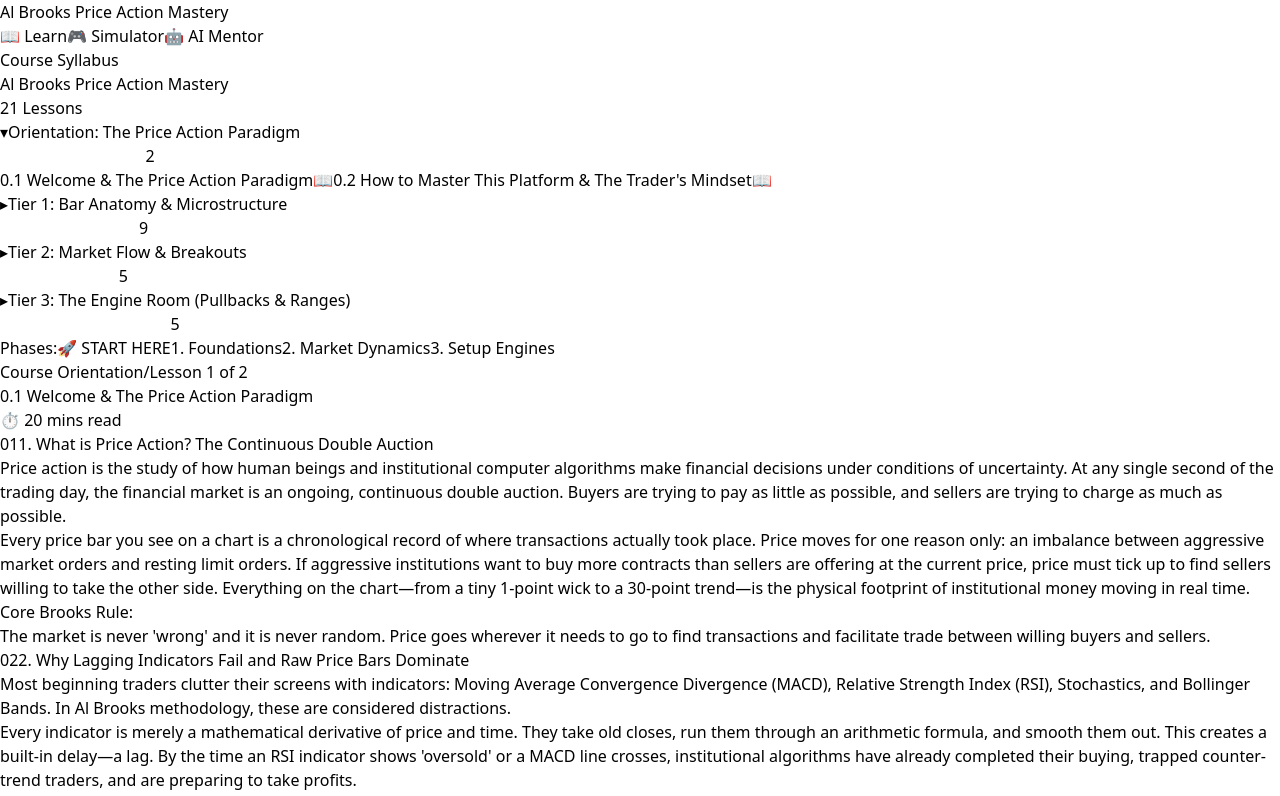
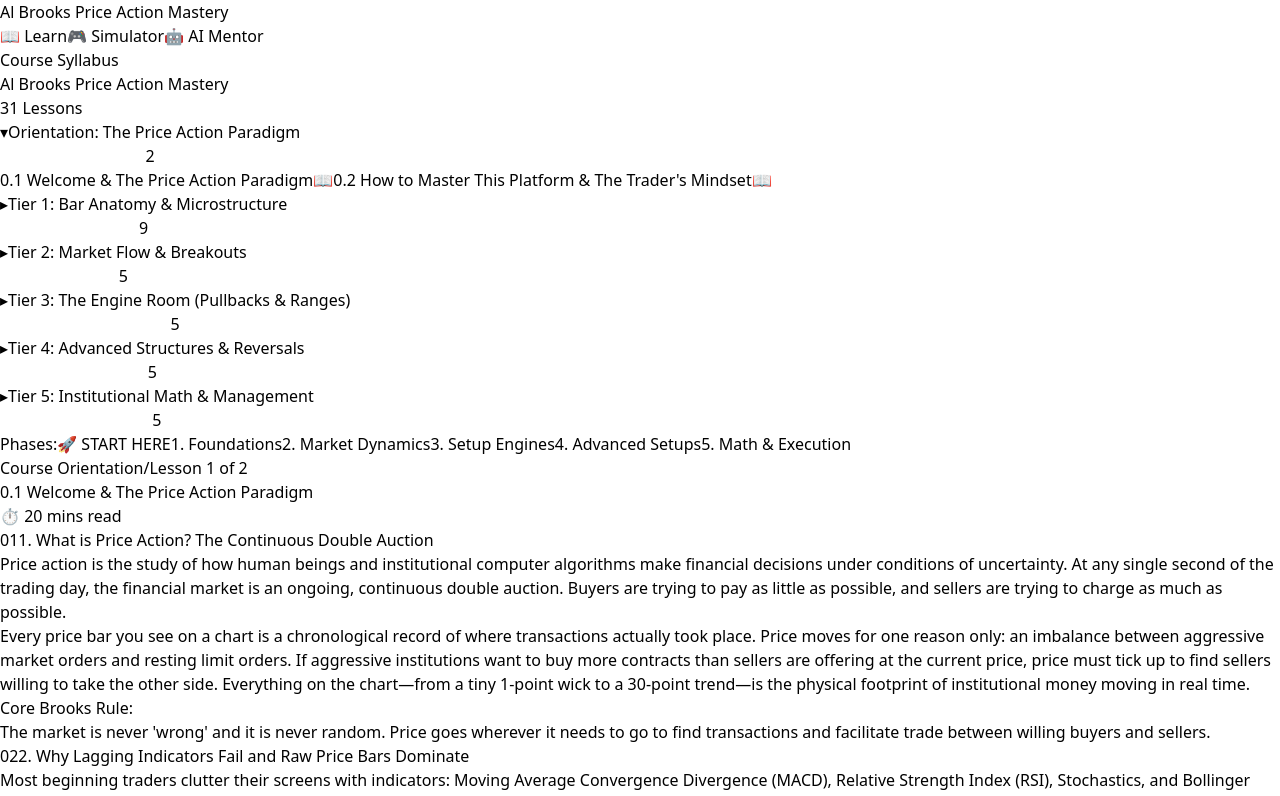
Before and after one commit to DavidVWilliams/al-brooks-price-action, a React (Vite) app: page / in a window 1280 px wide. Shown: the top 796 px of the page. Built offline with nearby package versions, Linux system fonts and the light colour scheme.

Commit message:
Update curriculumData.js

```diff
--- a/src/data/curriculumData.js
+++ b/src/data/curriculumData.js
@@ -5,14 +5,18 @@ import tier0 from './tiers/tier0.json';
 import tier1 from './tiers/tier1.json';
 import tier2 from './tiers/tier2.json';
 import tier3 from './tiers/tier3.json';
+import tier4 from './tiers/tier4.json';
+import tier5 from './tiers/tier5.json';
 
 export const curriculumData = {
-  version: 'v4.0-modular-tiers',
+  version: 'v5.0-master-complete',
   modules: [
     ...tier0.modules,
     ...tier1.modules,
     ...tier2.modules,
-    ...tier3.modules
+    ...tier3.modules,
+    ...tier4.modules,
+    ...tier5.modules
   ]
 };
 
```
